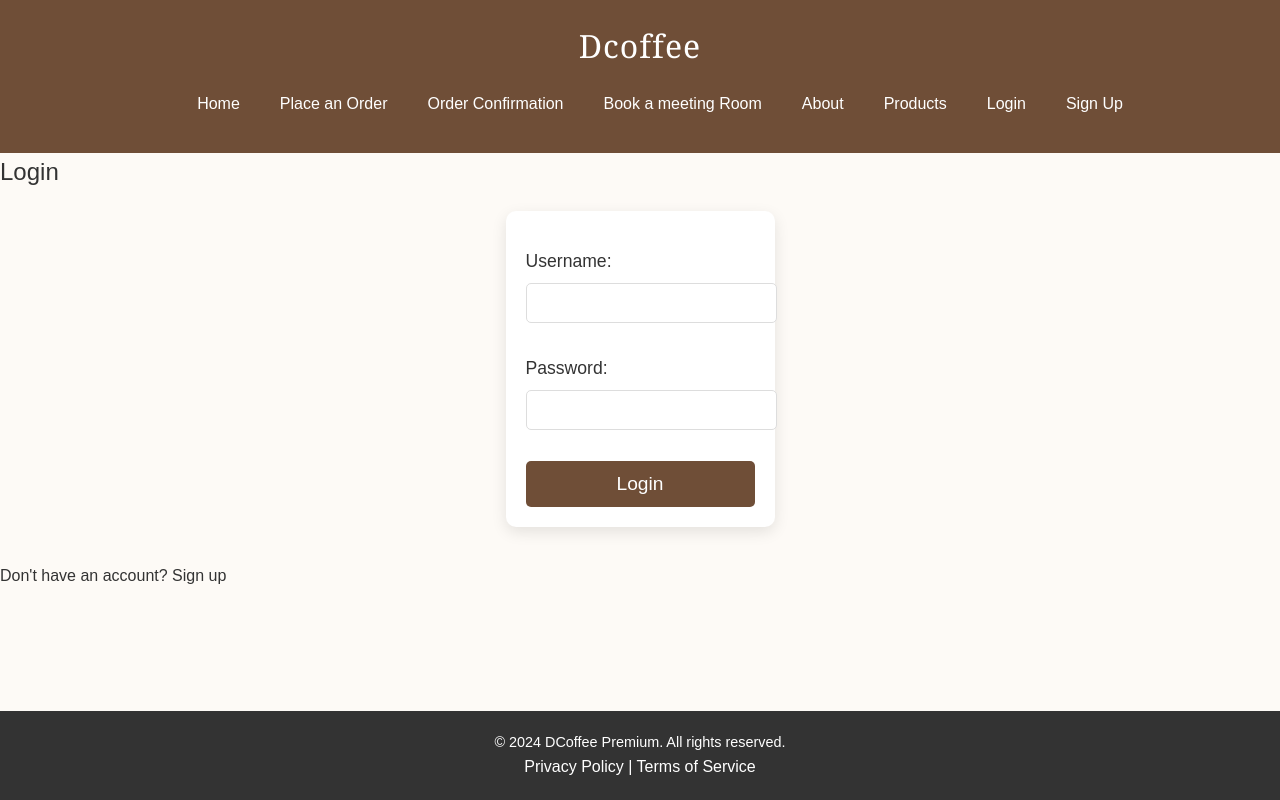
After one commit to RobbieFaLL/Dcoffee, a Django app: a page that uses booking/templates/base.html in a window 1280 px wide. The commit adds this page. Run offline with Django 5.2, Linux system fonts and the light colour scheme.

Commit message:
authentication added for booking

```diff
--- a/booking/booking/settings.py
+++ b/booking/booking/settings.py
@@ -175,3 +175,8 @@ NOTIFICATIONS_USE_JSONFIELD = True
 
 # Tagging settings (for tagging functionality)
 TAGGIT_CASE_INSENSITIVE = True
+
+# settings.py
+
+LOGIN_REDIRECT_URL = '/'  # The page users will be redirected to after logging in
+LOGOUT_REDIRECT_URL = '/'  # The page users will be redirected to after logging out
--- a/booking/bookingsys/forms.py
+++ b/booking/bookingsys/forms.py
@@ -2,6 +2,8 @@ from django import forms
 from .models import Booking
 from datetime import datetime
 from datetime import timedelta
+from django.contrib.auth.models import User
+from django.contrib.auth import authenticate
 
 class BookingForm(forms.ModelForm):
     class Meta:
@@ -21,3 +23,19 @@ class BookingForm(forms.ModelForm):
             raise forms.ValidationError("End time must be after the start time.")
 
         return cleaned_data
+
+class LoginForm(forms.Form):
+    username = forms.CharField(max_length=100)
+    password = forms.CharField(widget=forms.PasswordInput())
+
+    def clean(self):
+        cleaned_data = super().clean()
+        username = cleaned_data.get('username')
+        password = cleaned_data.get('password')
+
+        # Authenticate the user
+        user = authenticate(username=username, password=password)
+        if user is None:
+            raise forms.ValidationError('Invalid username or password.')
+
+        return cleaned_data
--- a/booking/bookingsys/urls.py
+++ b/booking/bookingsys/urls.py
@@ -1,7 +1,13 @@
 from django.urls import path
 from . import views
+from django.contrib.auth import views as auth_views
 
 urlpatterns = [
-    path('book/', views.booking_view, name='booking_view'),
-    path('booking-success/', views.booking_success, name='booking_success'),
+    path('signup/', views.signup_view, name='signup'),
+    path('login/', views.custom_login_view, name='login'),
+    path('accounts/login/', views.custom_login_view, name='login'),
+    # Use the built-in LogoutView and specify a custom template for logout
+    path('logout/', auth_views.LogoutView.as_view(template_name='logout.html'), name='logout'),
+    path('booking/', views.booking, name='booking'),
+    path('booking/success/', views.booking_success, name='booking_success'),
 ]
--- a/booking/bookingsys/views.py
+++ b/booking/bookingsys/views.py
@@ -1,12 +1,17 @@
 from django.shortcuts import render, redirect
 from .models import Booking
-from .forms import BookingForm
+from .forms import BookingForm, LoginForm
 from django.contrib import messages
-from django.core.exceptions import ValidationError  # Import ValidationError
+from django.contrib.auth.forms import UserCreationForm
+from django.core.exceptions import ValidationError
 from datetime import datetime
 from datetime import timedelta
+from django.contrib.auth import login, authenticate, logout
+from django.contrib.auth.decorators import login_required  # Import the login_required decorator
 
-def booking_view(request):
+# Booking View
+@login_required  # Ensure that the user is logged in before they can access this view
+def booking(request):
     if request.method == 'POST':
         form = BookingForm(request.POST)
         if form.is_valid():
@@ -46,5 +51,43 @@ def booking_view(request):
         'availability': availability,
     })
 
+# Booking Success View
 def booking_success(request):
     return render(request, 'booking_success.html')
+
+# Sign Up View
+def signup_view(request):
+    if request.method == 'POST':
+        form = UserCreationForm(request.POST)
+        if form.is_valid():
+            form.save()
+            messages.success(request, 'Your account has been created! You can now log in.')
+            return redirect('login')  # Redirect to login after successful sign-up
+    else:
+        form = UserCreationForm()
+
+    return render(request, 'signup.html', {'form': form})
+
+# Custom Login View
+def custom_login_view(request):
+    if request.method == 'POST':
+        form = LoginForm(request.POST)
+        if form.is_valid():
+            username = form.cleaned_data['username']
+            password = form.cleaned_data['password']
+            user = authenticate(username=username, password=password)
+            if user is not None:
+                login(request, user)
+                return redirect('booking')  # Redirect to booking page after successful login
+            else:
+                form.add_error(None, 'Invalid credentials')
+    else:
+        form = LoginForm()
+
+    return render(request, 'login.html', {'form': form})
+
+# Logout View
+def logout_view(request):
+    logout(request)  # Logs the user out
+    messages.success(request, "You have been logged out.")  # Optional success message
+    return render(request, 'logout.html')  # Render the logout page instead of redirecting
--- a/booking/static/css/styles.css
+++ b/booking/static/css/styles.css
@@ -6,6 +6,9 @@ body {
     color: #333;
     line-height: 1.6;
     background-color: #fdfaf6;
+    display: flex;
+    flex-direction: column;
+    min-height: 100vh;
 }
 
 a {
@@ -54,7 +52,12 @@ header nav ul {
 }
 
 header nav ul li {
-    display: inline;
+    display: inline-block;
+    margin-right: 20px;
+}
+
+header nav ul li:last-child {
+    margin-right: 0;
 }
 
 header nav ul li a {
@@ -169,7 +190,7 @@ form {
     background-color: #fff;
     padding: 20px;
     margin: 20px auto;
-    max-width: 600px;
+    max-width: 100%;
     border-radius: 10px;
     box-shadow: 0 5px 15px rgba(0, 0, 0, 0.1);
 }
@@ -187,7 +208,10 @@ form label {
 }
 
 form select,
-form input[type="checkbox"] {
+form input[type="checkbox"],
+form input[type="text"],
+form input[type="email"],
+form input[type="password"] {
     width: 100%;
     padding: 10px;
     margin-bottom: 15px;
@@ -294,6 +321,7 @@ footer {
     color: white;
     padding: 20px 0;
     text-align: center;
+    margin-top: auto;
 }
 
 footer p {
--- a/booking/templates/base.html
+++ b/booking/templates/base.html
@@ -31,25 +31,51 @@
                 <li><a href="{% url 'index' %}">Home</a></li>
                 <li><a href="{% url 'order' %}">Place an Order</a></li>
                 <li><a href="{% url 'success' %}">Order Confirmation</a></li>
-                <li><a href="{% url 'booking_view' %}">Book a meeting Room</a></li>
+                <li><a href="{% url 'booking' %}">Book a meeting Room</a></li>
                 <li><a href="#about">About</a></li>
                 <li><a href="#products">Products</a></li>
+
+                {% if user.is_authenticated %}
+                    <a href="#" class="logout-button" id="logout-link">Logout</a>
+                {% else %}
+                    <li><a href="{% url 'login' %}">Login</a></li>
+                    <li><a href="{% url 'signup' %}">Sign Up</a></li>
+                {% endif %}
             </ul>
         </nav>
     </header>
 
     <!-- Main Content -->
-
-        {% block content %}{% endblock content %}
-
+    {% block content %}{% endblock content %}
 
     <!-- Footer -->
     <footer>
         <p>&copy; 2024 DCoffee Premium. All rights reserved.</p>
-        <a href="{% url 'privacy' %}">Terms of Service</a> |
+        <a href="{% url 'privacy' %}">Privacy Policy</a> |
         <a href="{% url 'terms' %}">Terms of Service</a>
     </footer>
 
 </body>
 <script src="{% static 'js/order.js' %}"></script>
+<script>
+    // Handle logout with POST method using JavaScript
+    document.getElementById('logout-link').addEventListener('click', function(event) {
+        event.preventDefault();
+
+        const logoutForm = document.createElement('form');
+        logoutForm.method = 'POST';
+        logoutForm.action = "{% url 'logout' %}";
+
+        // Create a CSRF token input element
+        const csrfTokenInput = document.createElement('input');
+        csrfTokenInput.type = 'hidden';
+        csrfTokenInput.name = 'csrfmiddlewaretoken';
+        csrfTokenInput.value = '{{ csrf_token }}';
+
+        logoutForm.appendChild(csrfTokenInput);
+        document.body.appendChild(logoutForm);
+
+        logoutForm.submit();
+    });
+</script>
 </html>
--- /dev/null
+++ b/booking/templates/login.html
@@ -0,0 +1,14 @@
+{% extends 'base.html' %}
+
+{% block content %}
+{% load static %}
+    <h2>Login</h2>
+
+    <form method="POST">
+        {% csrf_token %}
+        {{ form.as_p }}
+        <button type="submit">Login</button>
+    </form>
+
+    <p>Don't have an account? <a href="{% url 'signup' %}">Sign up</a></p>
+{% endblock %}
```
Also changed, not shown: other parts of booking/static/css/styles.css (+47 -20 lines), booking/templates/logout.html (added, +10 -0 lines), booking/templates/signup.html (added, +14 -0 lines), booking/db.sqlite3.
